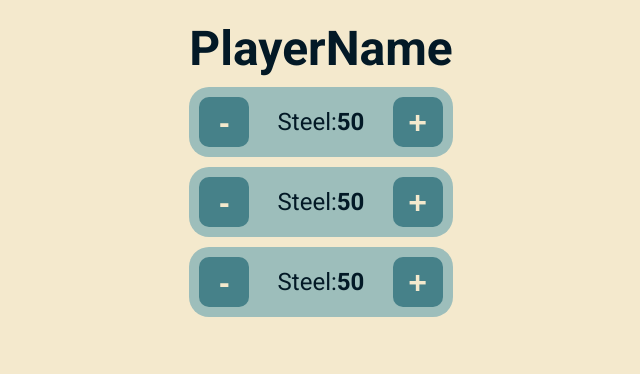
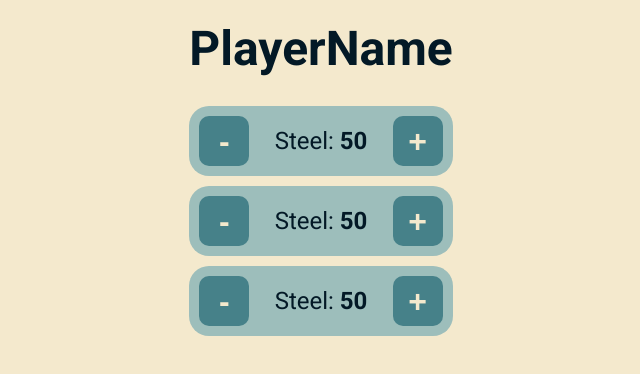
Before and after one commit to Hunor64/TerraformMars, a React (Vite) app: page / in a window 1280 px wide. Shown: the top 374 px of the page, without its empty margins (319-959 px from the left). Built offline with nearby package versions, Linux system fonts and the light colour scheme.

Commit message:
Code update

```diff
--- a/src/App.tsx
+++ b/src/App.tsx
@@ -1,11 +1,11 @@
+import PlayerName from "./Components/PlayerName"
 import Resource from "./Components/Resource"
 
 const App = () => {
   return (
     <div className="container">
-      <div className="PlayerName">
-        <h1>PlayerName</h1>
-      </div>
+      <PlayerName name="PlayerName"/>
+
       <Resource name="Steel" amount={50}/>
       <Resource name="Steel" amount={50}/>
       <Resource name="Steel" amount={50}/>
--- /dev/null
+++ b/src/Components/PlayerName.tsx
@@ -0,0 +1,13 @@
+type PlayerNameProps = {
+    name: string
+}
+const PlayerName: React.FC<PlayerNameProps> = ({ name }) => {
+    return (
+        <div className="PlayerName">
+            <h1>{name}</h1>
+            <br />
+        </div>
+    )
+}
+
+export default PlayerName
--- a/src/Components/Resource.tsx
+++ b/src/Components/Resource.tsx
@@ -1,3 +1,4 @@
+/* eslint-disable no-irregular-whitespace */
 import React from "react"
 
 type ResourceProps = {
@@ -11,7 +12,7 @@ const Resource: React.FC<ResourceProps> = ({ name, amount }) => {
             <div className="buttonContainer">
                 <button className="button">-</button>
                 <p>
-                    {name}: <span>{amount}</span>
+                    {name}: <span>{amount}</span>
                 </p>
                 <button className="button">+</button>
             </div>
```
